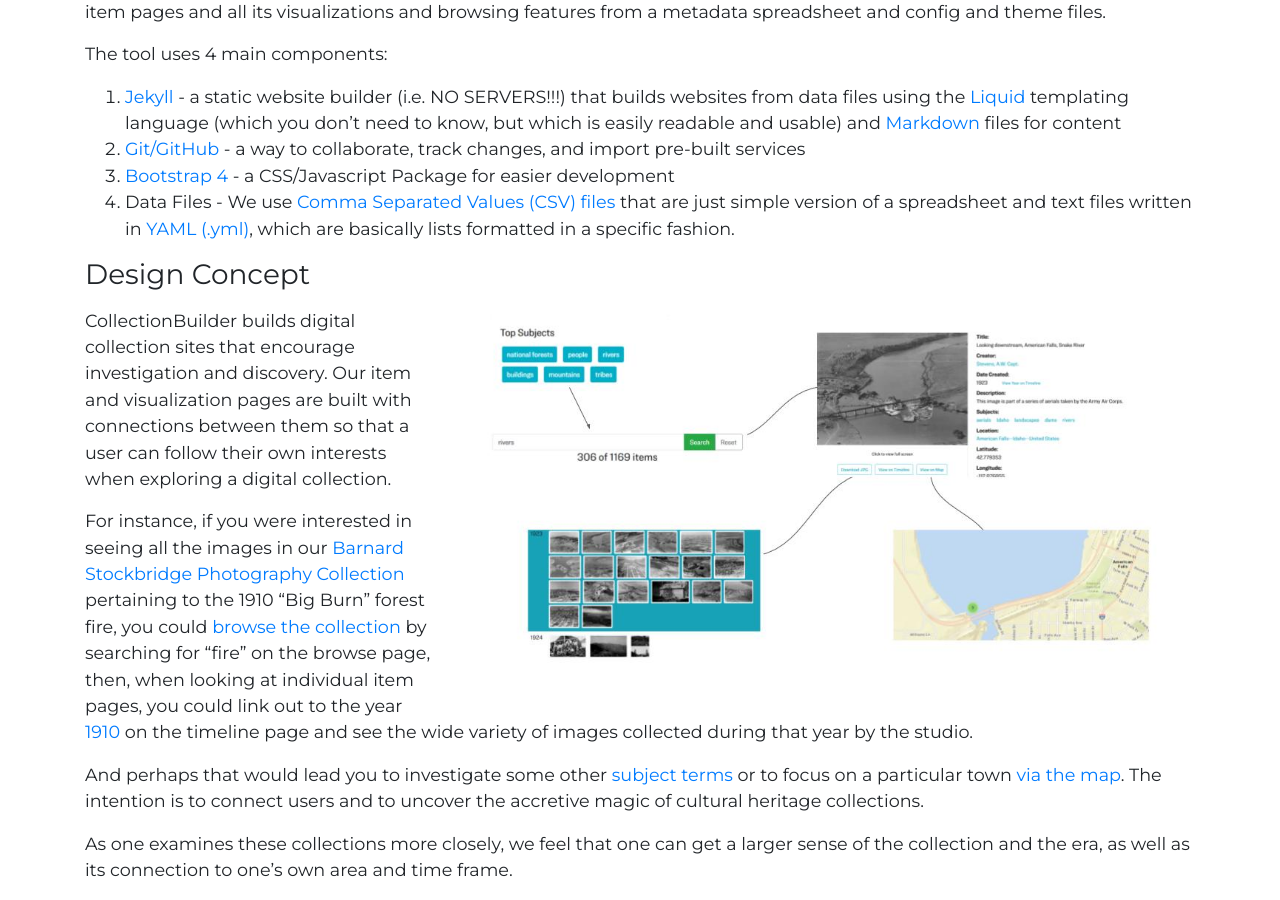
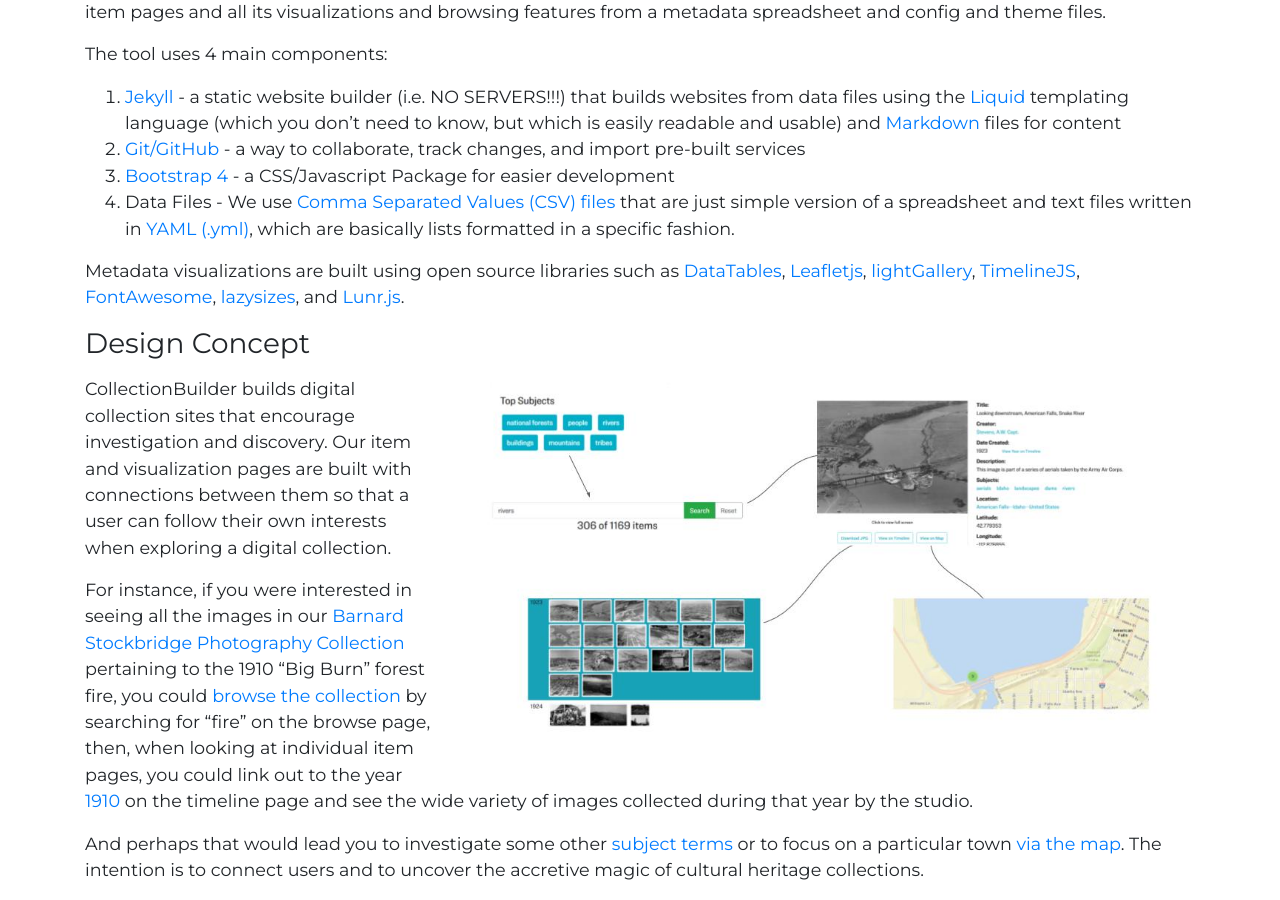
Before and after one commit to CollectionBuilder/collectionbuilder.github.io, a Jekyll site: the page built from about.md, in a window 1280 px wide and 900 px high, scrolled down 782 px. Built offline with Jekyll 4.4.1, drawn with Linux system fonts in a browser that asks for light colours; comment, search, counter and statistics services are not loaded.

Commit message:
add paragraph about visualization libraries used

```diff
--- a/about.md
+++ b/about.md
@@ -33,6 +33,8 @@ The tool uses 4 main components:
 2. [Git/GitHub](https://github.com/) - a way to collaborate, track changes, and import pre-built services
 3. [Bootstrap 4](https://getbootstrap.com/) - a CSS/Javascript Package for easier development
 4. Data Files - We use [Comma Separated Values (CSV) files](https://en.wikipedia.org/wiki/Comma-separated_values) that are just simple version of a spreadsheet and text files written in [YAML (.yml)](https://en.wikipedia.org/wiki/YAML), which are basically lists formatted in a specific fashion.
+
+Metadata visualizations are built using open source libraries such as [DataTables](https://datatables.net/), [Leafletjs](http://leafletjs.com/), [lightGallery](http://sachinchoolur.github.io/lightGallery/), [TimelineJS](https://timeline.knightlab.com/), [FontAwesome](https://fontawesome.com/), [lazysizes](https://github.com/aFarkas/lazysizes), and [Lunr.js](https://lunrjs.com/).
 
 ### Design Concept
 
```
